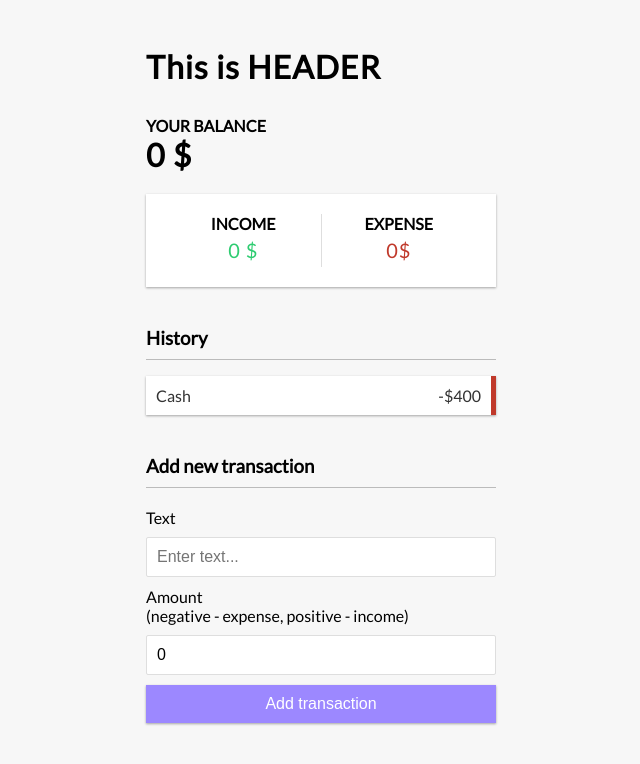
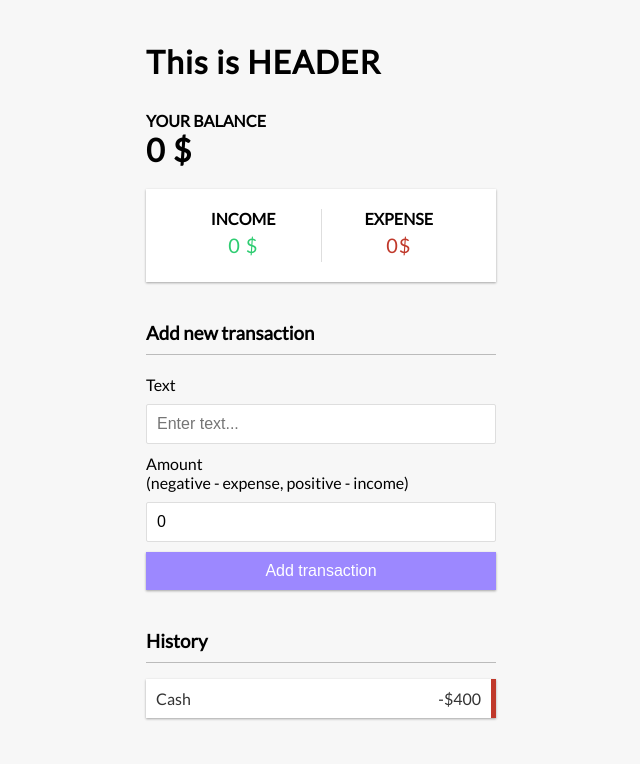
Before and after one commit to OmarMohmdSuleiman/Expense-tracker, a React (Vite) app: page / in a window 1280 px wide. Shown: the top 764 px of the page, without its empty margins (319-959 px from the left). Built offline with nearby package versions, Linux system fonts and the light colour scheme.

Commit message:
Adjuct the TransactionList.jsx to make it a single li for the ul in the App.jsx

```diff
--- a/src/components/App.jsx
+++ b/src/components/App.jsx
@@ -24,8 +24,12 @@ function App(){
         <div className="container">
           <Balance />
           <IncomeExpenses />
-          <TransactionList />
           <AddTransaction onAdd={AddItem}/>
+          <h3>History</h3>
+          <ul id="list" className="list">
+             <TransactionList />
+          </ul>
+
           </div>
           </div>
 
--- a/src/components/TransactionList.jsx
+++ b/src/components/TransactionList.jsx
@@ -2,12 +2,12 @@ import React from "react";
 
 function TransactionList(){
     return (<>
-        <h3>History</h3>
-      <ul id="list" className="list">
+
+
         <li className="minus">
           Cash <span>-$400</span><button className="delete-btn">x</button>
         </li>
-      </ul>
+
       </>);
 }
 
```
